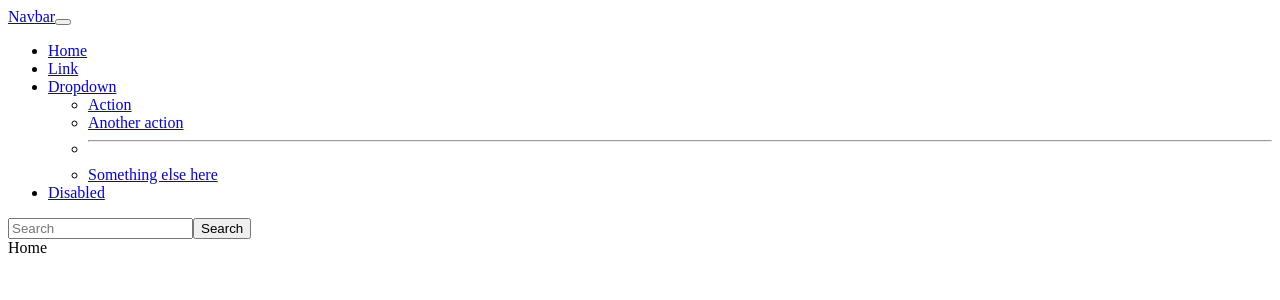
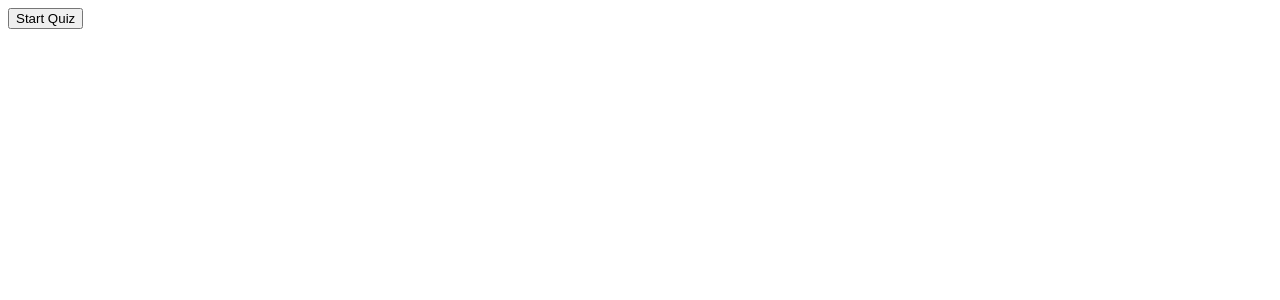
Before and after one commit to Miraz-Uddin/Fullstack-React-boot-camp-batch-03, a React app in the folder Tasks/Day-9/: page / in a window 1280 px wide. Shown: the top 300 px of the page. Built offline with nearby package versions, Linux system fonts and the light colour scheme; the HTML template or start-up script is replaced by a standard one.

Commit message:
API data Fetched

```diff
--- a/Tasks/Day-9/src/App.jsx
+++ b/Tasks/Day-9/src/App.jsx
@@ -1,14 +1,14 @@
 import { useState } from "react";
 import "./App.css";
 import Home from "./components/Home";
-import Nav from "./components/Nav";
+// import Nav from "./components/Nav";
 
 function App() {
   const [count, setCount] = useState(0);
 
   return (
     <>
-      <Nav />
+      {/* <Nav /> */}
       <Home />
     </>
   );
--- a/Tasks/Day-9/src/components/Home.jsx
+++ b/Tasks/Day-9/src/components/Home.jsx
@@ -1,5 +1,16 @@
 import React from "react";
 
 export default function Home() {
-  return <div>Home</div>;
+  const fetchQuiz = async () => {
+    const res = await fetch(
+      "https://opentdb.com/api.php?amount=5&category=18&difficulty=easy&type=multiple"
+    );
+    const { results } = await res.json();
+    console.log(results);
+  };
+  return (
+    <>
+      <button onClick={fetchQuiz}>Start Quiz</button>
+    </>
+  );
 }
--- a/Tasks/Day-9/src/components/Nav.jsx
+++ b/Tasks/Day-9/src/components/Nav.jsx
@@ -2,13 +2,13 @@ import React from "react";
 
 export default function Nav() {
   return (
-    <nav class="navbar navbar-expand-lg navbar-light bg-light">
-      <div class="container-fluid">
-        <a class="navbar-brand" href="#">
+    <nav className="navbar navbar-expand-lg navbar-light bg-light">
+      <div className="container-fluid">
+        <a className="navbar-brand" href="#">
           Navbar
         </a>
         <button
-          class="navbar-toggler"
+          className="navbar-toggler"
           type="button"
           data-bs-toggle="collapse"
           data-bs-target="#navbarSupportedContent"
@@ -16,23 +16,23 @@ export default function Nav() {
           aria-expanded="false"
           aria-label="Toggle navigation"
         >
-          <span class="navbar-toggler-icon"></span>
+          <span className="navbar-toggler-icon"></span>
         </button>
-        <div class="collapse navbar-collapse" id="navbarSupportedContent">
-          <ul class="navbar-nav me-auto mb-2 mb-lg-0">
-            <li class="nav-item">
-              <a class="nav-link active" aria-current="page" href="#">
+        <div className="collapse navbar-collapse" id="navbarSupportedContent">
+          <ul className="navbar-nav me-auto mb-2 mb-lg-0">
+            <li className="nav-item">
+              <a className="nav-link active" aria-current="page" href="#">
                 Home
               </a>
             </li>
-            <li class="nav-item">
-              <a class="nav-link" href="#">
+            <li className="nav-item">
+              <a className="nav-link" href="#">
                 Link
               </a>
             </li>
-            <li class="nav-item dropdown">
+            <li className="nav-item dropdown">
               <a
-                class="nav-link dropdown-toggle"
+                className="nav-link dropdown-toggle"
                 href="#"
                 id="navbarDropdown"
                 role="button"
@@ -41,30 +41,30 @@ export default function Nav() {
               >
                 Dropdown
               </a>
-              <ul class="dropdown-menu" aria-labelledby="navbarDropdown">
+              <ul className="dropdown-menu" aria-labelledby="navbarDropdown">
                 <li>
-                  <a class="dropdown-item" href="#">
+                  <a className="dropdown-item" href="#">
                     Action
                   </a>
                 </li>
                 <li>
-                  <a class="dropdown-item" href="#">
+                  <a className="dropdown-item" href="#">
                     Another action
                   </a>
                 </li>
                 <li>
-                  <hr class="dropdown-divider" />
+                  <hr className="dropdown-divider" />
                 </li>
                 <li>
-                  <a class="dropdown-item" href="#">
+                  <a className="dropdown-item" href="#">
                     Something else here
                   </a>
                 </li>
               </ul>
             </li>
-            <li class="nav-item">
+            <li className="nav-item">
               <a
-                class="nav-link disabled"
+                className="nav-link disabled"
                 href="#"
                 tabindex="-1"
                 aria-disabled="true"
@@ -73,14 +73,14 @@ export default function Nav() {
               </a>
             </li>
           </ul>
-          <form class="d-flex">
+          <form className="d-flex">
             <input
-              class="form-control me-2"
+              className="form-control me-2"
               type="search"
               placeholder="Search"
               aria-label="Search"
             />
-            <button class="btn btn-outline-success" type="submit">
+            <button className="btn btn-outline-success" type="submit">
               Search
             </button>
           </form>
```
